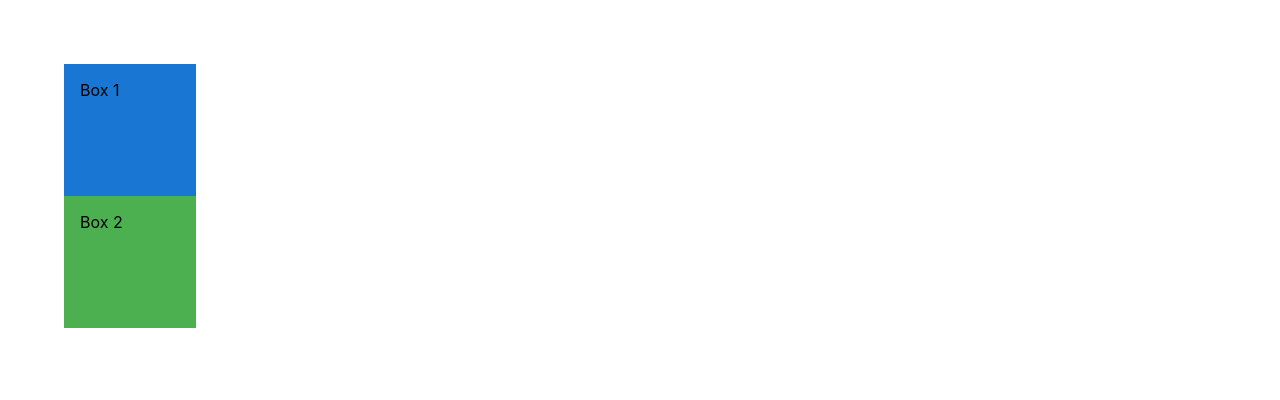
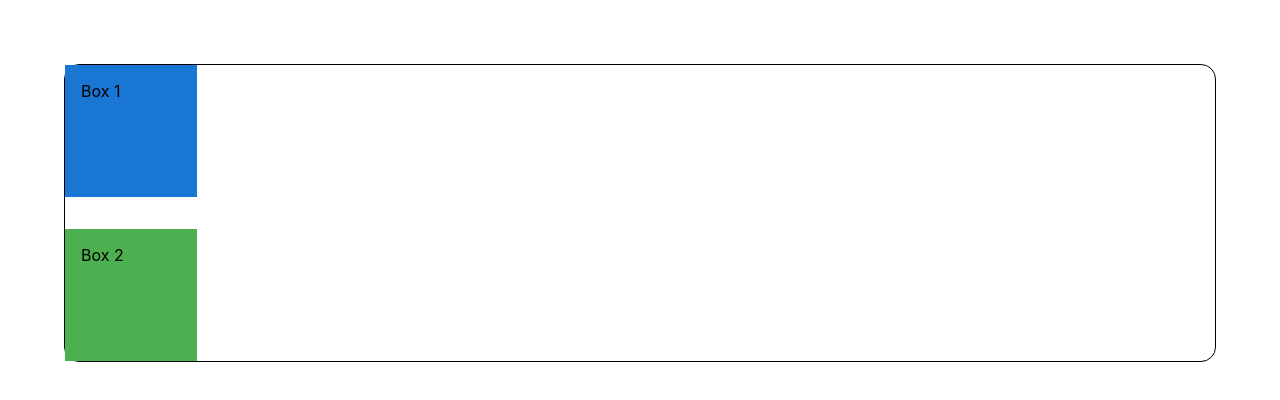
Before and after one commit to Satyum-Singh/react-mui-demo, a React (Create React App) app: page / in a window 1280 px wide. Shown: the top 400 px of the page. Built offline with nearby package versions, Linux system fonts and the light colour scheme.

Commit message:
Stack Component

```diff
--- a/src/components/MuiLayout.tsx
+++ b/src/components/MuiLayout.tsx
@@ -1,9 +1,17 @@
-import {Box} from '@mui/material'
+import {Box,Stack,Divider} from '@mui/material'
 
 
 export const MuiLayout = () => {
   return (
-    <>
+    <Stack
+        sx={{
+            border:'1px solid black',
+            borderRadius:'15px'
+        }}
+        direction='column'
+        spacing={2}
+        divider={<Divider orientation='vertical' flexItem></Divider>}
+    >
     <Box sx={{
         backgroundColor:"primary.main",
         color:"black",
@@ -26,6 +34,6 @@ export const MuiLayout = () => {
     >
         Box 2
     </Box>
-    </>
+    </Stack>
   )
 }
```
